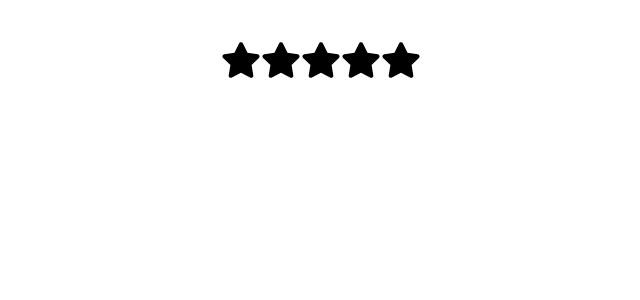
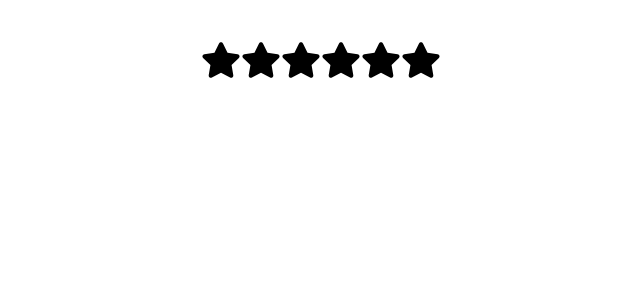
Before and after one commit to githshine/React_apps, a React (Vite) app in the folder simple-React-projects/: page / in a window 1280 px wide. Shown: the top 300 px of the page, without its empty margins (319-959 px from the left). Built offline with nearby package versions, Linux system fonts and the light colour scheme.

Commit message:
always wrap JS expression in {}, event for literals, like number or string. If not number will interpreted as string

```diff
--- a/simple-React-projects/src/App.jsx
+++ b/simple-React-projects/src/App.jsx
@@ -4,11 +4,12 @@ import RandomColor from './components/random-color';
 import StarRating from './components/star-rating';
 
 function App() {
+  const number = 10;
   return (
     <div id="app">
       {/* <Accordion /> */}
       {/* <RandomColor /> */}
-      <StarRating />
+      <StarRating noOfStars={6} />
     </div>
   );
 }
```
